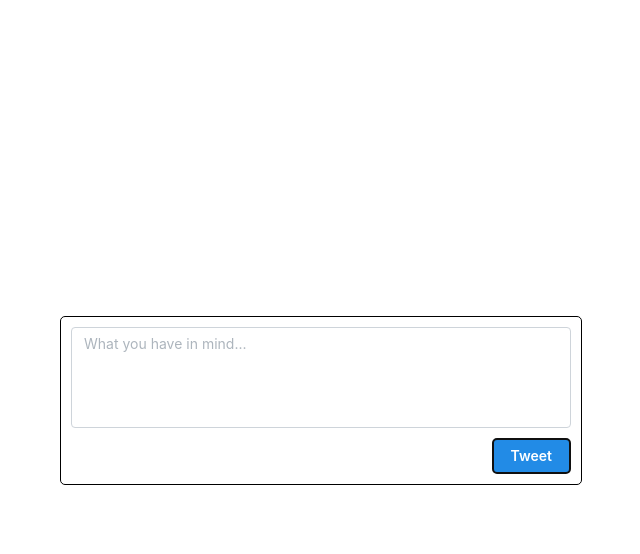
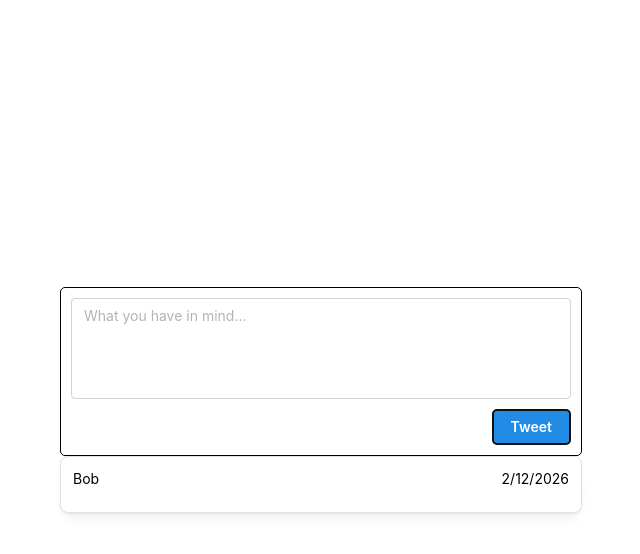
Before and after one commit to mishelld/Tweeter-2.0-Project, a React (Vite) app: page / in a window 1280 px wide. Both pictures are taken after a click on the button "Tweet". Shown: the top 554 px of the page, without its empty margins (319-959 px from the left). Built offline with nearby package versions, Linux system fonts and the light colour scheme.

Commit message:
Add tweets component

```diff
--- a/src/components/CreateTweet.jsx
+++ b/src/components/CreateTweet.jsx
@@ -1,8 +1,9 @@
 import { Button, Textarea, Box } from "@mantine/core";
 import "./CreateTweet.css";
 import { useState } from "react";
-function CreateTweet() {
+function CreateTweet({ onAddTweet }) {
   const [text, setText] = useState("");
+  const [username, setUsername] = useState("Bob");
   const maxChars = 140;
   const isDisabled = text.length > maxChars;
   return (
@@ -16,7 +17,17 @@ function CreateTweet() {
         error={text.length > maxChars ? "more than 140 chars" : null}
         className="textarea"
       />
-      <Button variant="filled" disabled={isDisabled}>
+      <Button
+        variant="filled"
+        disabled={isDisabled}
+        onClick={() =>
+          onAddTweet({
+            username: username,
+            tweet: text,
+            date: new Date().toLocaleDateString(),
+          })
+        }
+      >
         Tweet
       </Button>
     </div>
--- a/src/components/Tweets.jsx
+++ b/src/components/Tweets.jsx
@@ -1,2 +1,26 @@
-function Tweets() {}
+import { Card, Text, Group } from "@mantine/core";
+
+function Tweets({ tweets }) {
+  return (
+    <>
+      {tweets.map((t) => {
+        return (
+          <Card
+            key={t.username}
+            shadow="sm"
+            padding="sm"
+            radius="md"
+            withBorder
+          >
+            <Group justify="space-between" mb="xs">
+              <Text size="sm">{t.username}</Text>
+              <Text size="sm">{t.date}</Text>
+            </Group>
+            <Text>{t.tweet}</Text>
+          </Card>
+        );
+      })}
+    </>
+  );
+}
 export default Tweets;
--- a/src/pages/Tweeter.jsx
+++ b/src/pages/Tweeter.jsx
@@ -1,10 +1,15 @@
+import { useState } from "react";
 import CreateTweet from "../components/createTweet";
 import Tweets from "../components/Tweets";
 function Tweeter() {
+  const [tweets, setTweets] = useState([]);
+  const handleAddTweet = (tweet) => {
+    setTweets([...tweets, tweet]);
+  };
   return (
     <>
-      <CreateTweet />
-      <Tweets />
+      <CreateTweet onAddTweet={handleAddTweet} />
+      <Tweets tweets={tweets} />
     </>
   );
 }
```
